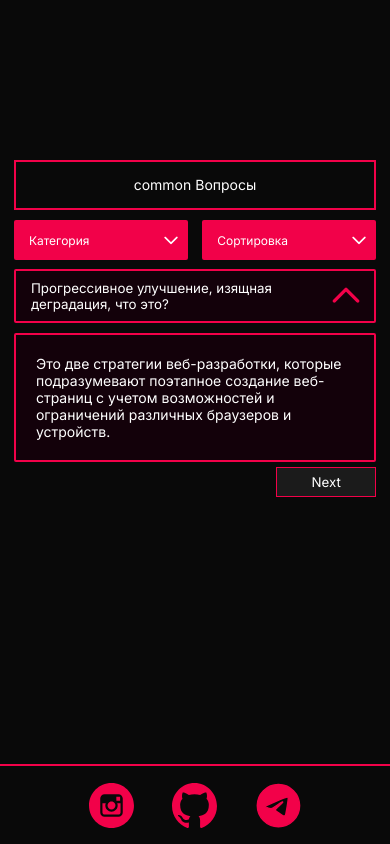
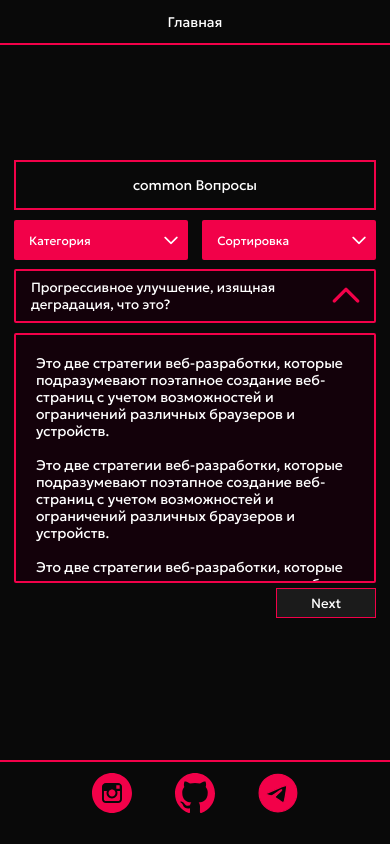
Before and after one commit to Grekalimbus/Frontend-preparation, a Next.js app: page /common in a window 390 px wide. Both pictures are taken after a click on the button "Прогрессивное улучшение, изящная деградация, что это?". Built offline with nearby package versions, Linux system fonts and the light colour scheme.

Commit message:
complete fix responsive. Change fonts. Add header

```diff
--- a/app/[id]/page.tsx
+++ b/app/[id]/page.tsx
@@ -3,7 +3,7 @@ import Image from "next/image";
 import { useState } from "react";
 import Down from "../assets/downVector.png";
 import Up from "../assets/upVector.png";
-import Footer from "../components/Footer";
+import Header from "../components/Header";
 import SelectOption from "./SelectOption";
 import "./preparation.scss";
 import {
@@ -26,6 +26,7 @@ const PreparationPage = ({ params: { id } }: Props) => {
 
 	return (
 		<main className="container-preparation-wrapper">
+			<Header />
 			<section className="container-preparation-content">
 				<h2 className="title-type-question">{id} Вопросы</h2>
 				<section className="section-select-opions">
@@ -60,6 +61,28 @@ const PreparationPage = ({ params: { id } }: Props) => {
 						Это две стратегии веб-разработки, которые подразумевают поэтапное
 						создание веб-страниц с учетом возможностей и ограничений различных
 						браузеров и устройств.
+						<br />
+						<br />
+						Это две стратегии веб-разработки, которые подразумевают поэтапное
+						создание веб-страниц с учетом возможностей и ограничений различных
+						браузеров и устройств.
+						<br />
+						<br />
+						Это две стратегии веб-разработки, которые подразумевают поэтапное
+						создание веб-страниц с учетом возможностей и ограничений различных
+						браузеров и устройств.
+						<br />
+						<br />
+						Это две стратегии веб-разработки, которые подразумевают поэтапное
+						создание веб-страниц с учетом возможностей и ограничений различных
+						браузеров и устройств.
+						<br />
+						<br />
+						Это две стратегии веб-разработки, которые подразумевают поэтапное
+						создание веб-страниц с учетом возможностей и ограничений различных
+						браузеров и устройств.
+						<br />
+						<br />
 					</p>
 					<button
 						className={`button-next-question ${isActive ? "" : "active"}`}
@@ -68,8 +91,6 @@ const PreparationPage = ({ params: { id } }: Props) => {
 					</button>
 				</section>
 			</section>
-
-			<Footer />
 		</main>
 	);
 };
--- a/app/[id]/preparation.scss
+++ b/app/[id]/preparation.scss
@@ -3,7 +3,7 @@
 	flex-direction: column;
 	justify-content: space-between;
 	align-items: center;
-	height: 100%;
+	height: 90%;
 }
 .container-preparation-content {
 	display: flex;
@@ -19,7 +19,7 @@
 	display: flex;
 	justify-content: center;
 	align-items: center;
-	height: 50px;
+	min-height: 50px;
 	width: 100%;
 	border: 2px solid #f20149;
 }
@@ -88,6 +88,7 @@
 }
 .button-next-question.active {
 	margin-top: 5px;
+	margin-bottom: 5px;
 }
 @media (max-height: 740px) {
 	.container-preparation-content {
--- /dev/null
+++ b/app/components/Header.tsx
@@ -0,0 +1,14 @@
+import Link from "next/link";
+import "./header.scss";
+
+const Header = () => {
+	return (
+		<header className="header">
+			<Link href={"/"} className="link-to-home">
+				Главная
+			</Link>
+		</header>
+	);
+};
+
+export default Header;
--- a/app/components/footer.scss
+++ b/app/components/footer.scss
@@ -1,9 +1,11 @@
 .footer {
+	position: relative;
+	bottom: 0;
 	display: flex;
 	justify-content: center;
 	align-items: center;
 	width: 100%;
-	min-height: 80px;
+	min-height: 65px;
 	border-top: 2px solid #f20149;
 }
 .container-personal-links {
@@ -22,11 +24,11 @@
 	align-items: center;
 }
 .container-personal-links a {
-	width: 45px;
-	height: 45px;
+	width: 40px;
+	height: 40px;
 	position: relative;
 	transition: all 0.6s;
 }
 .container-personal-links a:hover {
-	transform: scale(1.5);
+	transform: scale(1.3);
 }
--- /dev/null
+++ b/app/components/header.scss
@@ -0,0 +1,18 @@
+.header {
+	position: fixed;
+	background: #090909;
+	top: 0;
+	min-height: 45px;
+	width: 100%;
+	display: flex;
+	align-items: center;
+	justify-content: center;
+	border-bottom: 2px solid #f20149;
+}
+.link-to-home {
+	color: white;
+	transition: color 0.5s;
+}
+.link-to-home:hover {
+	color: #f20149;
+}
--- a/app/layout.tsx
+++ b/app/layout.tsx
@@ -1,8 +1,9 @@
 import type { Metadata } from "next";
-import { Inter } from "next/font/google";
+import { Geologica } from "next/font/google";
+import Footer from "./components/Footer";
 import "./globals.css";
 
-const inter = Inter({ subsets: ["latin"] });
+const inter = Geologica({ subsets: ["latin"] });
 
 export const metadata: Metadata = {
 	title: "Frontend вопросы с собеседований",
@@ -17,7 +18,10 @@ export default function RootLayout({
 }>) {
 	return (
 		<html lang="ru">
-			<body className={inter.className}>{children}</body>
+			<body className={inter.className}>
+				{children}
+				<Footer />
+			</body>
 		</html>
 	);
 }
--- a/app/mainPage.scss
+++ b/app/mainPage.scss
@@ -1,5 +1,6 @@
 .main-page-wrapper {
-	height: 100%;
+	height: 90%;
+	border: 1px solid red;
 	display: flex;
 	flex-direction: column;
 	justify-content: space-between;
--- a/app/page.tsx
+++ b/app/page.tsx
@@ -6,7 +6,6 @@ import JS from "./assets/svg/javascript.svg";
 import React from "./assets/svg/react.svg";
 import Redux from "./assets/svg/redux.svg";
 import TS from "./assets/svg/typescript.svg";
-import Footer from "./components/Footer";
 import ILink from "./interfaces/ILink";
 import "./mainPage.scss";
 
@@ -38,7 +37,6 @@ export default function Home() {
 					})}
 				</ul>
 			</main>
-			<Footer />
 		</div>
 	);
 }
```
